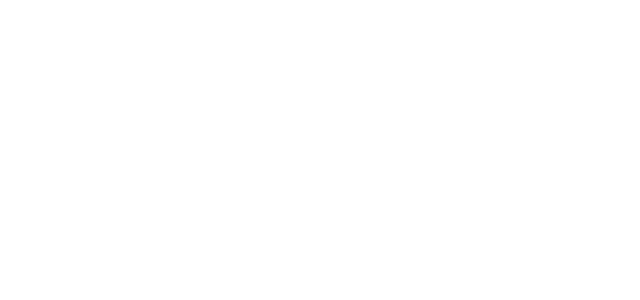
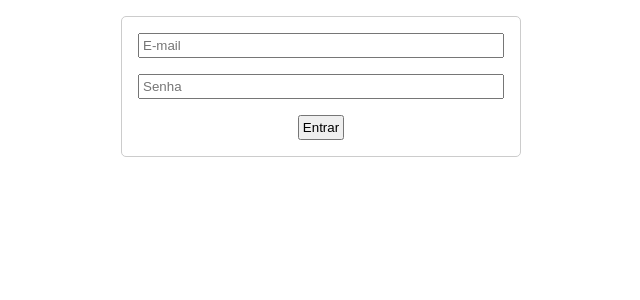
Before and after one commit to EdyKnopfler/next-auth-poc, a Next.js app: page / in a window 1280 px wide. Shown: the top 300 px of the page, without its empty margins (319-959 px from the left). Built offline with nearby package versions, Linux system fonts and the light colour scheme.

Commit message:
Form de login

```diff
--- a/src/app/globals.css
+++ b/src/app/globals.css
@@ -3,3 +3,28 @@
   padding: 0;
   margin: 0;
 }
+
+form {
+  margin: 1em auto;
+  padding: 1em;
+  max-width: 400px;
+  border: 1px solid #CCC;
+  border-radius: 5px;
+}
+
+p {
+  margin-bottom: 1em;
+}
+
+input, button {
+  padding: 3px;
+}
+
+input {
+  width: 100%;
+}
+
+.formButtons {
+  margin: 0;
+  text-align: center;
+}
--- a/src/app/page.tsx
+++ b/src/app/page.tsx
@@ -1,6 +1,15 @@
 export default function Home() {
   return (
-    <>
-    </>
+    <form>
+      <p>
+        <input type="text" name="email" placeholder="E-mail" />
+      </p>
+      <p>
+        <input type="password" name="password" placeholder="Senha" />
+      </p>
+      <p className="formButtons">
+        <button type="submit">Entrar</button>
+      </p>
+    </form>
   )
 }
```
